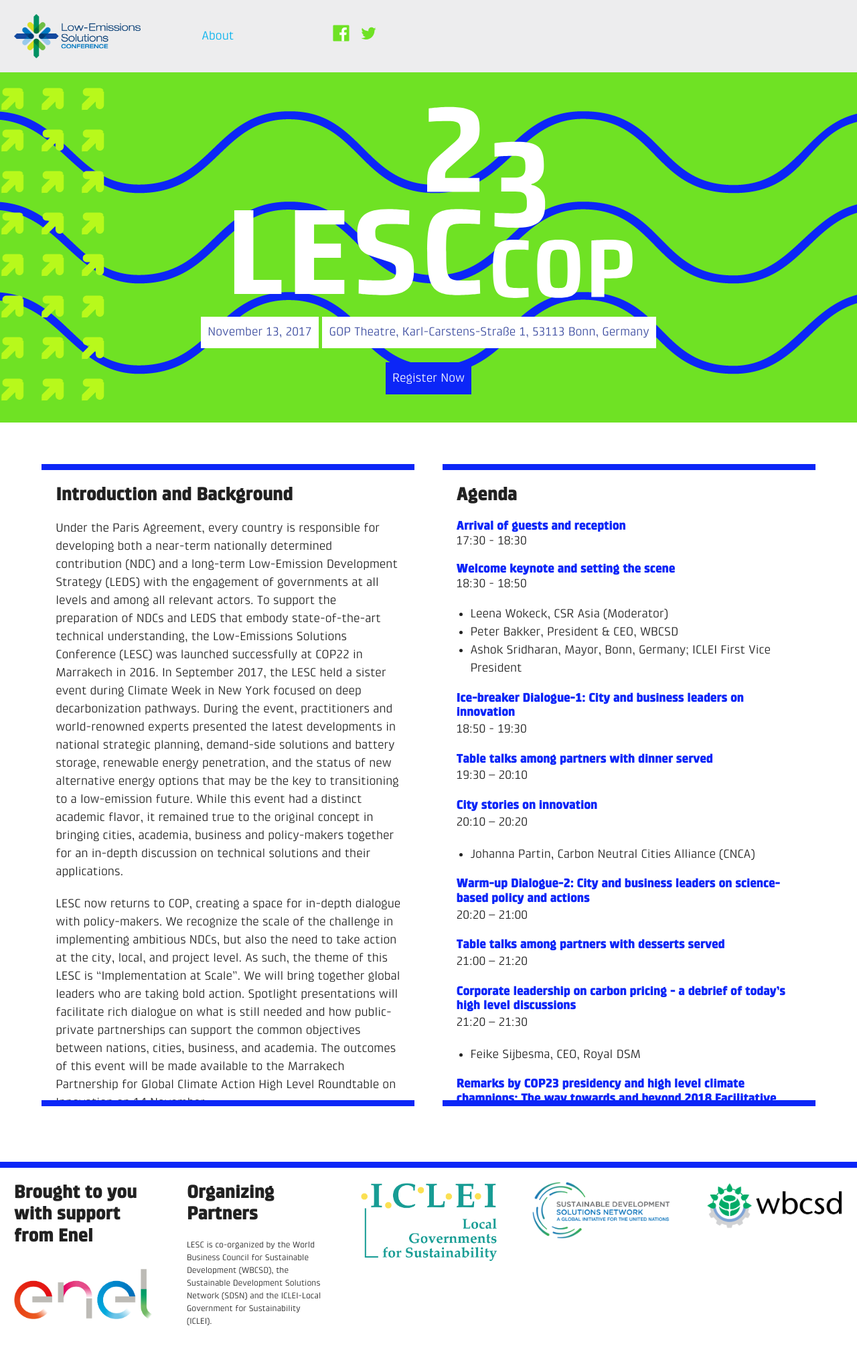
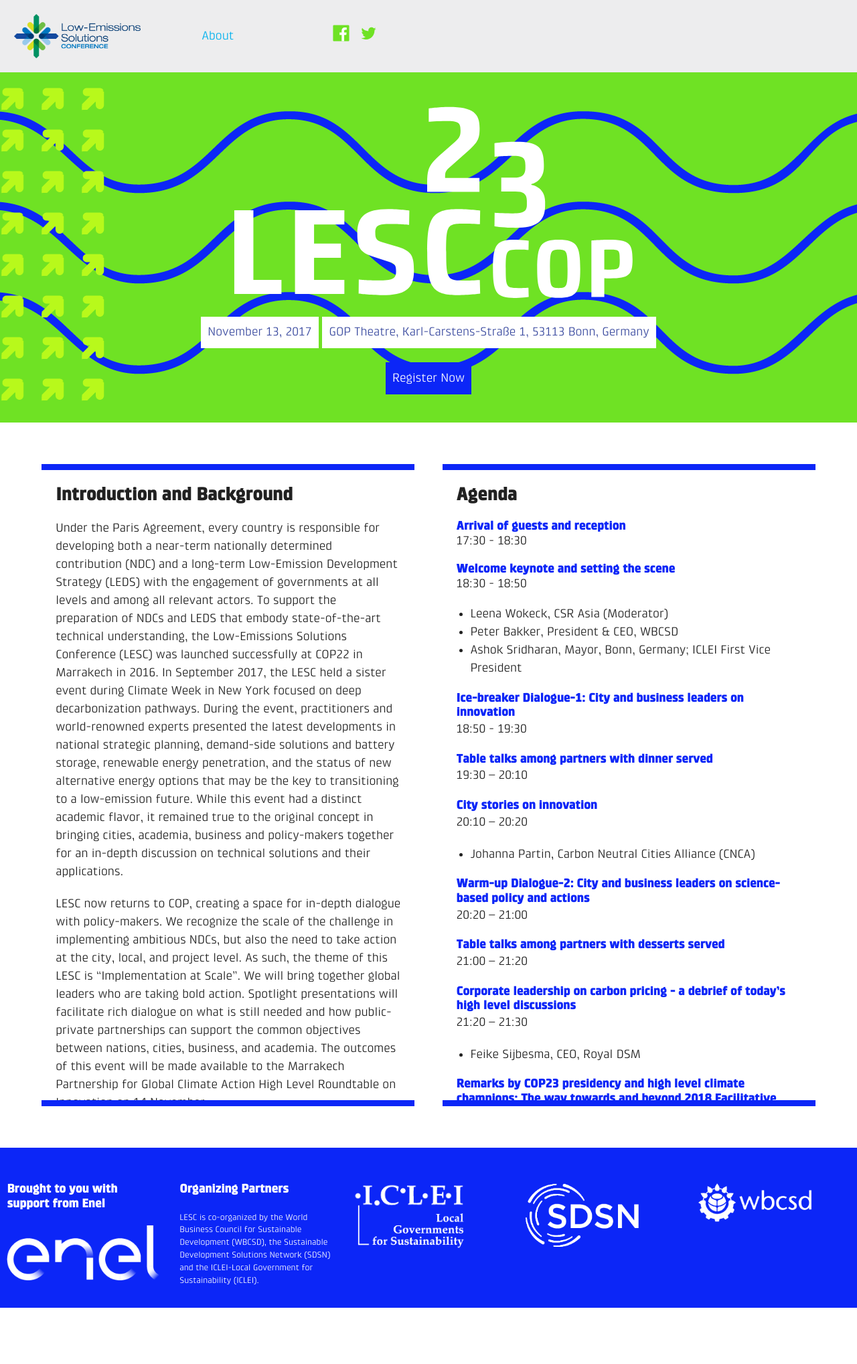
Before and after one commit to ryanswaney/lesc-jekyll, a Jekyll site: the page built from index.markdown, in a window 1280 px wide. Shown: the whole page at 67% size. Built offline with Jekyll 4.4.1, drawn with Linux system fonts in a browser that asks for light colours; after the commit the page ends 1953 px from its top, so only the background shows below that.

Commit message:
Adjusted footer styles / partner logos

```diff
--- a/_includes/footer.html
+++ b/_includes/footer.html
@@ -4,7 +4,7 @@
       <h2>Brought to you with support from Enel</h2>
       <p>
         <a href="https://www.enel.com/">
-          <img src="/assets/images/enel_logo.png" alt="ENEL logo" style="margin: 1em 0 2em 0;"></a>
+          <img src="/assets/images/enel_logo_1c_white.png" alt="ENEL logo"></a>
       </p>
     </li>
     <li>
@@ -13,17 +13,17 @@
     </li>
     <li>
       <a href="http://www.iclei.org/">
-        <img src="/assets/images/ICLEI_logo_fc.png" class="partner-logo" alt="ICLEI logo">
+        <img src="/assets/images/ICLEI_logo_1c_white.png" class="partner-logo" alt="ICLEI logo">
       </a>
     </li>
     <li>
       <a href="http://www.unsdsn.org/">
-        <img src="/assets/images/SDSN_logo_fc.png" class="partner-logo" alt="SDSN logo">
+        <img src="/assets/images/SDSN_logo_1c_white.png" class="partner-logo" alt="SDSN logo">
       </a>
     </li>
     <li>
       <a href="http://www.wbcsd.org/">
-        <img src="/assets/images/WBCSD_logo_fc.png" class="partner-logo" alt="WBCSD">
+        <img src="/assets/images/WBCSD_logo_1c_white.png" class="partner-logo" alt="WBCSD">
       </a>
     </li>
   </ul>
--- a/assets/_sass/_events.scss
+++ b/assets/_sass/_events.scss
@@ -152,6 +152,8 @@
   Event Partners
 ***/
 #partners-and-sponsors {
+  background: $primary-darker;
+  padding-top: $spacing-unit;
 
   p { font-size: 70%;}
 }
@@ -166,29 +168,29 @@
 .partner-list {
   display: grid;
   grid-template-columns: repeat(1, 1fr);
-  grid-gap: $spacing-unit / 2;
-  gap: $spacing-unit /2 ;
+  grid-gap: $spacing-unit / 2.2;
+  gap: $spacing-unit / 2.2 ;
   margin: $spacing-unit auto 0 0;
   list-style: none;
-  border-top: $base-border-size / 2 solid $primary-darker;
 
   @include media-query($on-laptop) {
     grid-template-columns: repeat(5, 1fr);
   }
 
-
   li {
 
     margin-bottom: 0;
-    padding: $spacing-unit;
+    padding: $spacing-unit / 2;
 
     h2 {
-      color: $base;
-      font-size: $large-heading;
+      color: $white;
+      font-size: $base-heading;
     }
+    p {
+      color: $white; }
 
   }
 }
 .partner-logo {
-  max-width: 100%;
+  max-width: 75%;
 }
```
Also changed, not shown: assets/images/ICLEI_logo_1c_white.png (added), assets/images/SDSN_logo_1c_white.png (added), assets/images/WBCSD_logo_1c_white.png (added), assets/images/enel_logo_1c_white.png (added).
